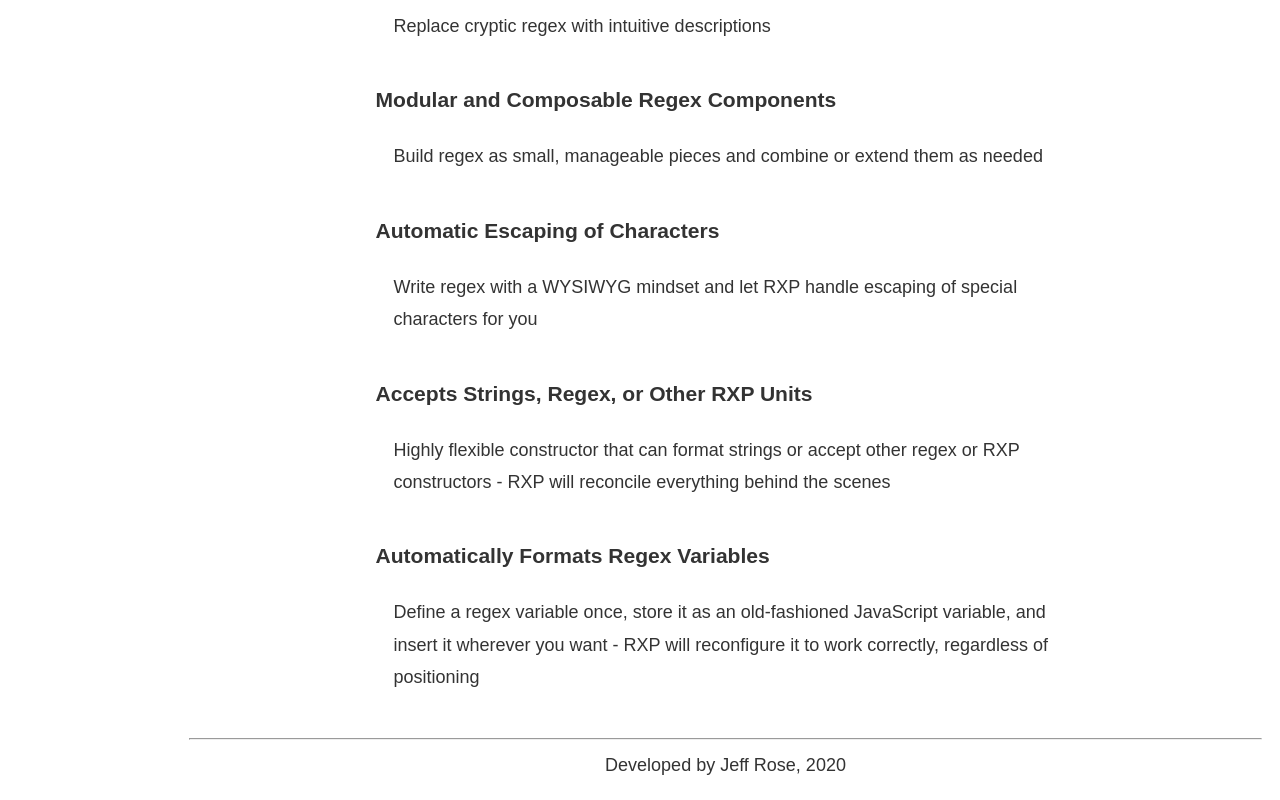
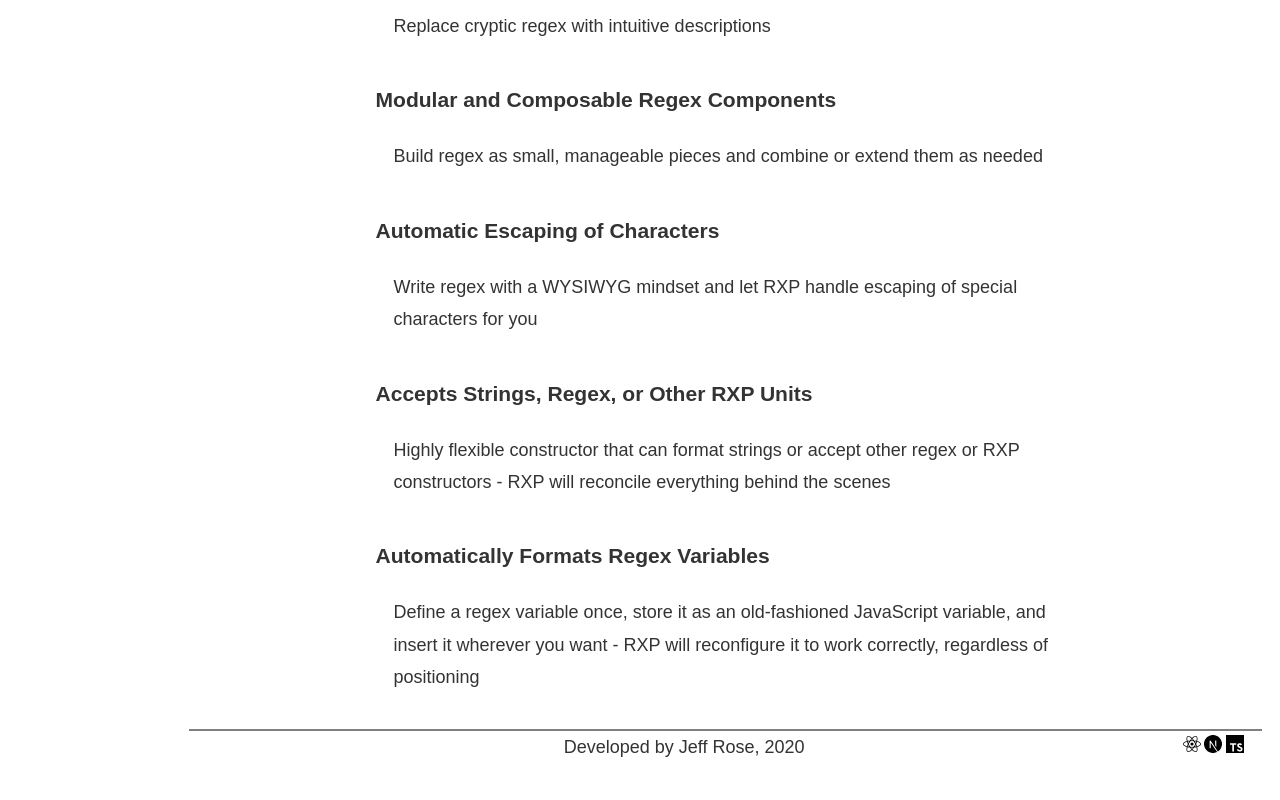
Before and after one commit to jt-rose/rxp-site, a Next.js app: page / in a window 1280 px wide. Shown: the part 937-1737 px from the top of the page. After the commit the page ends 1710 px from the top, so only its background shows below. Built offline with nearby package versions, Linux system fonts and the light colour scheme.

Commit message:
added techstack icons

```diff
--- a/components/Layout.tsx
+++ b/components/Layout.tsx
@@ -1,7 +1,31 @@
-import React, { ReactNode } from "react";
+import React, { useState, ReactNode } from "react";
 import Head from "next/head";
 import theme from "../styles/theme";
 import { Header } from "./Header";
+
+import { SiReact, SiNextDotJs, SiTypescript } from "react-icons/si"
+type IconTypes = typeof SiReact | typeof SiNextDotJs | typeof SiTypescript;
+
+const createIconWithHover = (Icon: IconTypes, linkPath: string) => () => {
+  const [isHovered, setHover] = useState(false);
+  return (
+    <a href={linkPath}>
+    <Icon
+      onMouseEnter={() => setHover(true)}
+      onMouseLeave={() => setHover(false)}
+      color={isHovered ? theme.colors.background : "black"}
+    />
+    <style jsx>{`
+    a {
+      padding-left: .2em;
+    }
+    `}</style>
+    </a>
+  )
+};
+const ReactIcon = createIconWithHover(SiReact, "https://reactjs.org/");
+const NextJSIcon = createIconWithHover(SiNextDotJs, "https://nextjs.org/");
+const TypeScriptIcon = createIconWithHover(SiTypescript, "https://www.typescriptlang.org/");
 
 const formattedThemeBKG = theme.colors.background.replace("#", "");
 const badgeSize = "1.1";
@@ -38,9 +62,15 @@ const Layout = ({ children, pageTitle = "RXP", title = "RXP" }: Props) => (
     {children}
     </main>
 
+
     <footer>
-      <hr />
+      <div className="footer-spacing" />
       <span>Developed by Jeff Rose, 2020</span>
+      <div className="techstack-icons">
+        <ReactIcon />
+        <NextJSIcon />
+        <TypeScriptIcon />
+      </div>
     </footer>
 
     </div>
@@ -66,7 +96,7 @@ const Layout = ({ children, pageTitle = "RXP", title = "RXP" }: Props) => (
       .site-content {
         display: flex;
         flex-direction: column;
-        padding: 1em;
+        padding: 1em 1em .5em;
         flex-grow: 1;
       }
       main {
@@ -78,7 +108,12 @@ const Layout = ({ children, pageTitle = "RXP", title = "RXP" }: Props) => (
         text-align: center;
       }
       footer {
-        text-align: center;
+        border-top: solid gray 2px;
+        display: flex;
+        justify-content: space-between;
+      }
+      .techstack-icons {
+        padding-right: 1em;
       }
     `}</style>
     <style jsx global>{`
--- a/package.json
+++ b/package.json
@@ -16,6 +16,7 @@
     "next": "9.4",
     "react": "^16.12.0",
     "react-dom": "^16.12.0",
+    "react-icons": "^3.11.0",
     "react-syntax-highlighter": "^15.3.0",
     "rxp": "^1.4.5",
     "styled-jsx": "^3.3.0"
```
Also changed, not shown: 1 other file (tests, documents, lock files or other folders).
